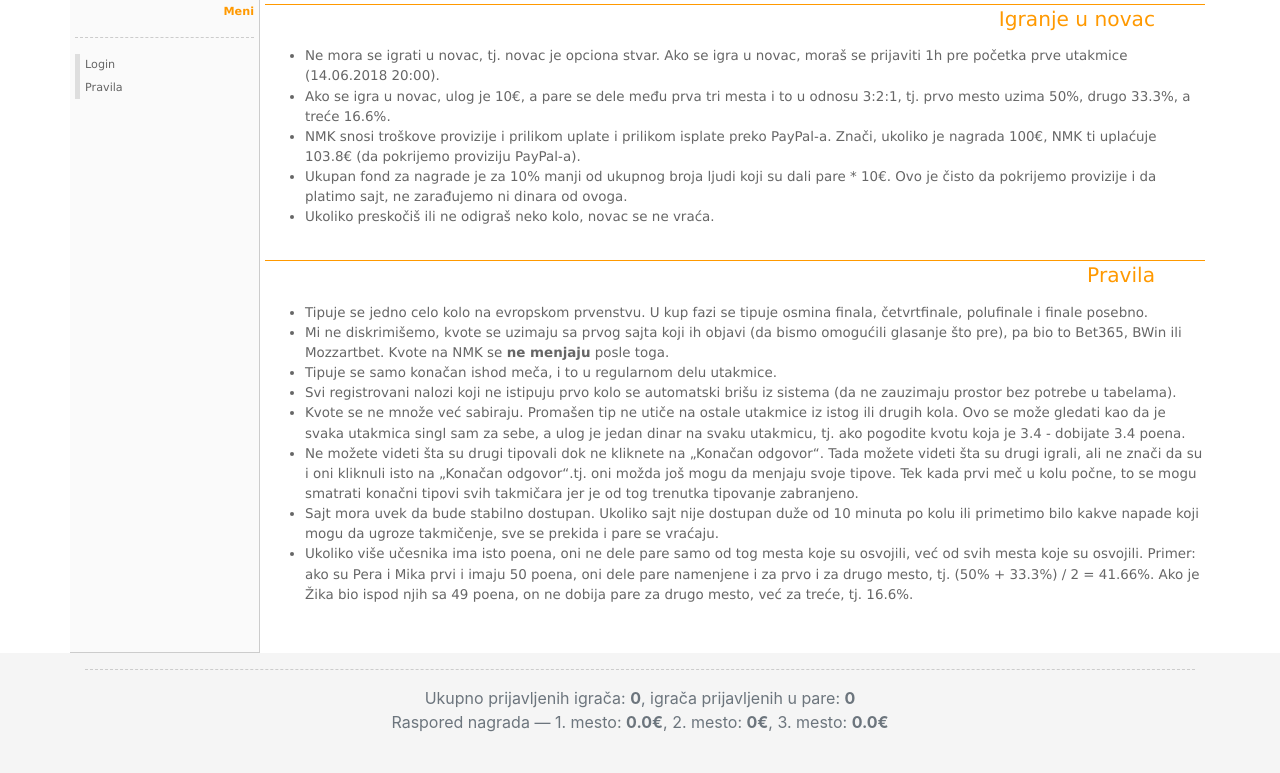
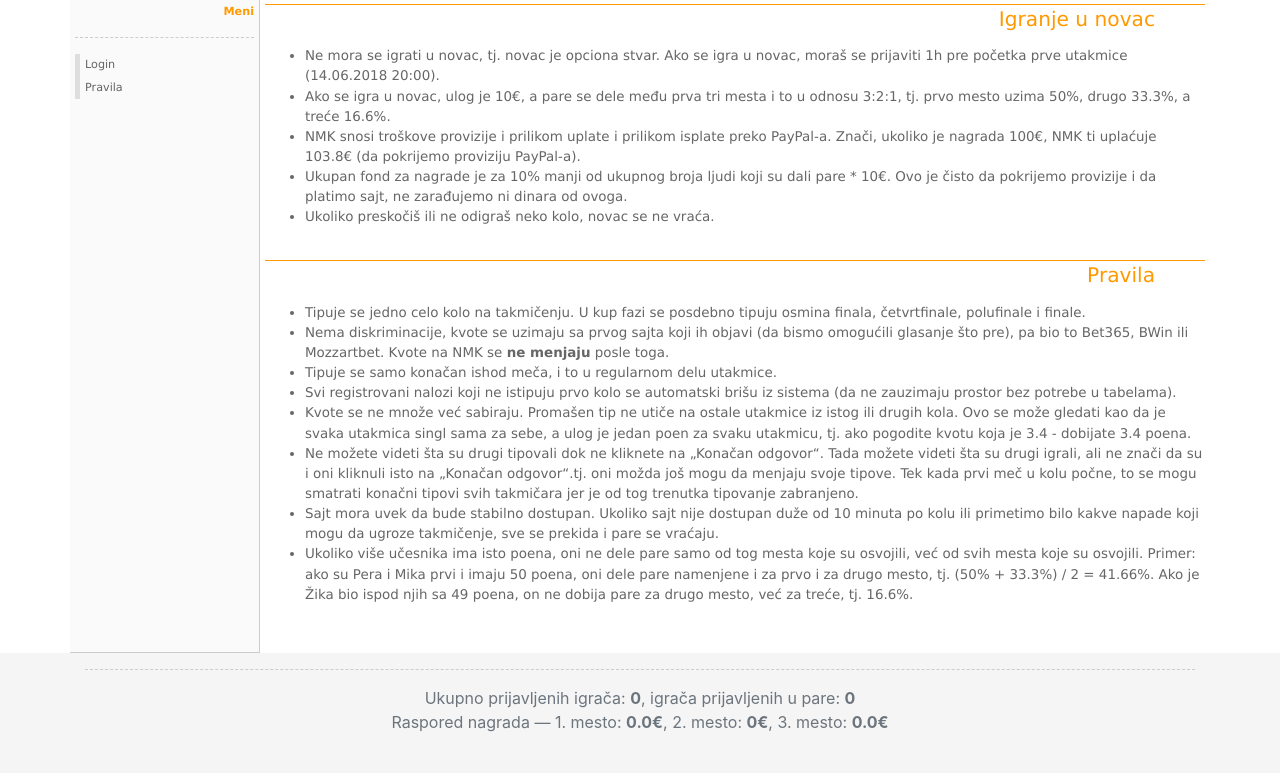
Before and after one commit to stalker314314/nasa_mala_kladionica, a Django app: page /proposition in a window 1280 px wide. Shown: the part 132-905 px from the top of the page. Run offline with Django 3.2, Linux system fonts and the light colour scheme; data that the repository does not hold is empty; parts of the project's set-up code (start-up, migrations or seed data) failed here and were passed over; some libraries are stand-ins or nearby versions.

Commit message:
updating propositions

```diff
--- a/nmkapp/templates/proposition.html
+++ b/nmkapp/templates/proposition.html
@@ -51,10 +51,10 @@
 
 <ul class="proposition">
 	<li>
-	Tipuje se jedno celo kolo na evropskom prvenstvu. U kup fazi se tipuje osmina finala, četvrtfinale, polufinale i finale posebno.
+	Tipuje se jedno celo kolo na takmičenju. U kup fazi se posdebno tipuju osmina finala, četvrtfinale, polufinale i finale.
 	</li>
 	<li>
-	Mi ne diskrimišemo, kvote se uzimaju sa prvog sajta koji ih objavi (da bismo omogućili glasanje što pre), pa bio to Bet365, BWin ili Mozzartbet.
+	Nema diskriminacije, kvote se uzimaju sa prvog sajta koji ih objavi (da bismo omogućili glasanje što pre), pa bio to Bet365, BWin ili Mozzartbet.
 	Kvote na NMK se <strong>ne menjaju</strong> posle toga.
 	</li>
 	<li>
@@ -65,7 +65,7 @@
 	</li>
 	<li>
 	Kvote se ne množe već sabiraju. Promašen tip ne utiče na ostale utakmice iz istog ili drugih kola. Ovo se može gledati kao da je svaka
-	utakmica singl sam za sebe, a ulog je jedan dinar na svaku utakmicu, tj. ako pogodite kvotu koja je 3.4 - dobijate 3.4 poena.
+	utakmica singl sama za sebe, a ulog je jedan poen za svaku utakmicu, tj. ako pogodite kvotu koja je 3.4 - dobijate 3.4 poena.
 	</li>
 	<li>
  	Ne možete videti šta su drugi tipovali dok ne kliknete na „Konačan odgovor“. Tada možete videti šta su drugi igrali,
```
